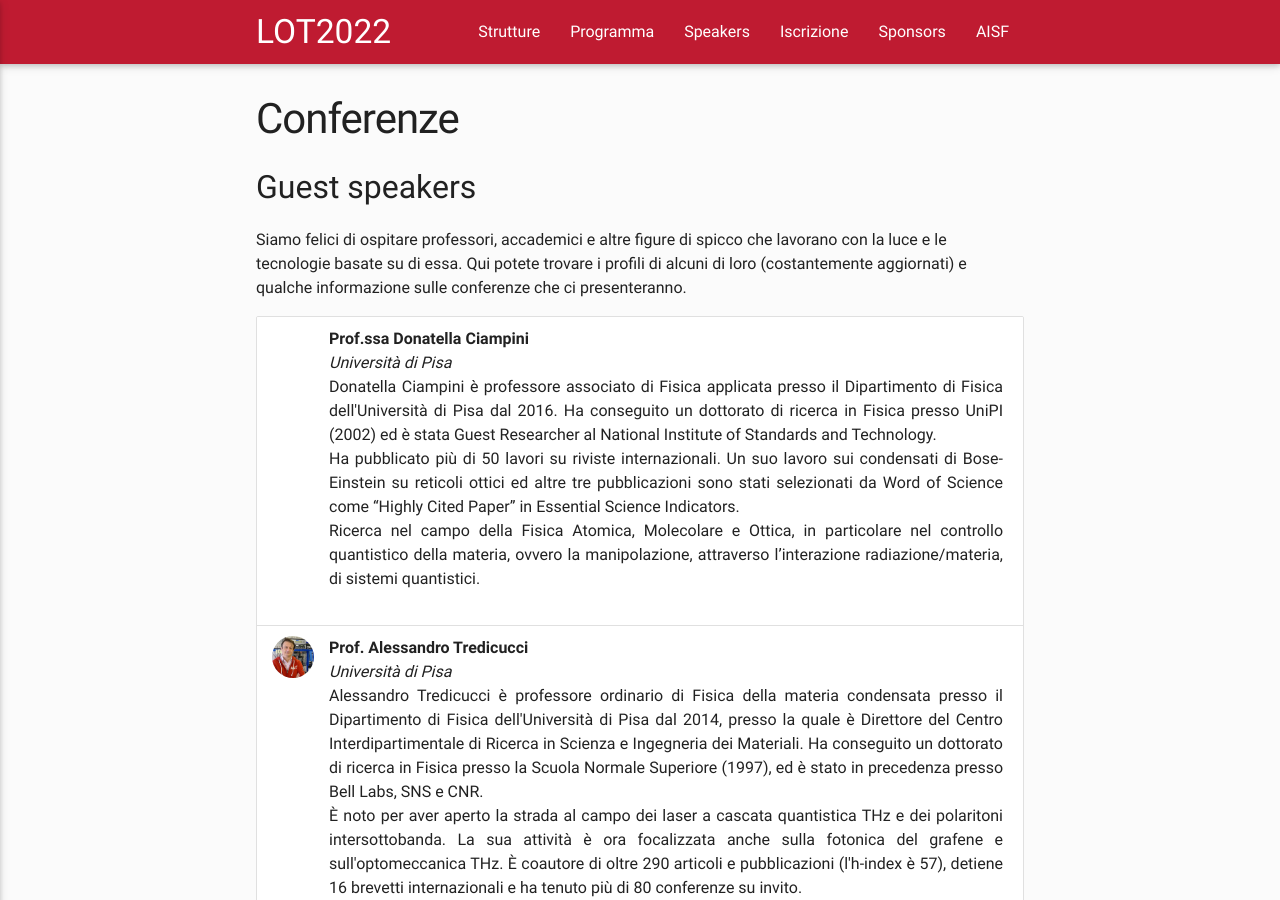
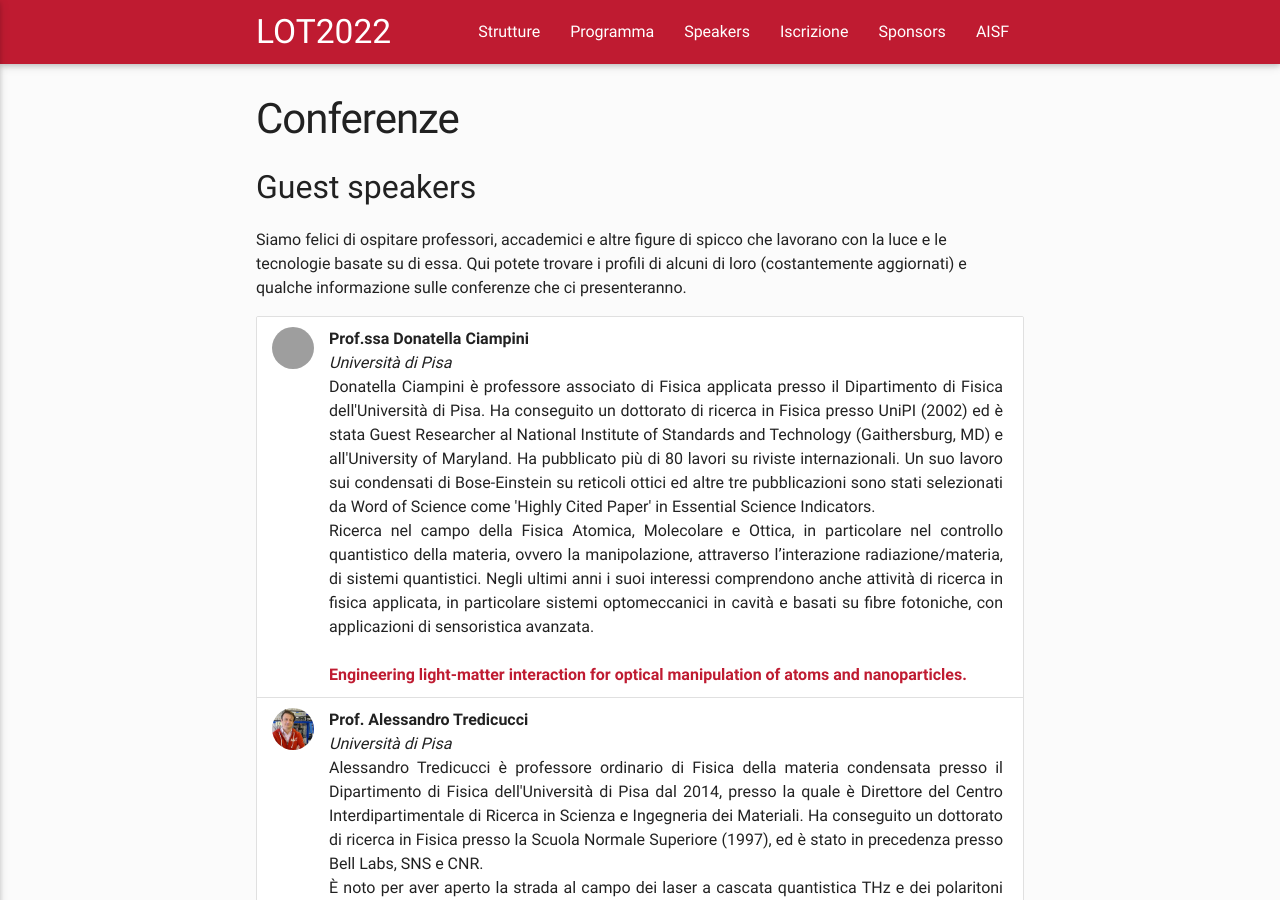
Before and after one commit to ai-sf/lot22, a Jekyll site: the page built from speaker.html, in a window 1280 px wide and 900 px high. Built offline with Jekyll 4.4.1, drawn with Linux system fonts in a browser that asks for light colours; nearby versions of some CDN libraries.

Commit message:
ciampini

```diff
--- a/_data/speaker.yml
+++ b/_data/speaker.yml
@@ -4,11 +4,10 @@ content:
 - nome: "Prof.ssa Donatella Ciampini"
   id: ciampini
   uni: "Università di Pisa"
-  img: #"ciampini.jpg"
-  title: ""
-  bio: "Donatella Ciampini è professore associato di Fisica applicata presso il Dipartimento di Fisica dell'Università di Pisa dal 2016. Ha conseguito un dottorato di ricerca in Fisica presso UniPI (2002) ed è stata Guest Researcher al National Institute of Standards and Technology. <br>
-  Ha pubblicato più di 50 lavori su riviste internazionali. Un suo lavoro sui condensati di Bose-Einstein su reticoli ottici ed altre tre pubblicazioni sono stati selezionati da Word of Science come “Highly Cited Paper” in Essential Science Indicators. <br>
-  Ricerca nel campo della Fisica Atomica, Molecolare e Ottica, in particolare nel controllo quantistico della materia, ovvero la manipolazione, attraverso l’interazione radiazione/materia, di sistemi quantistici."
+  img: "ciampini.jpg"
+  title: "Engineering light-matter interaction for optical manipulation of atoms and nanoparticles."
+  bio: "Donatella Ciampini è professore associato di Fisica applicata presso il Dipartimento di Fisica dell'Università di Pisa. Ha conseguito un dottorato di ricerca in Fisica presso UniPI (2002) ed è stata Guest Researcher al National Institute of Standards and Technology (Gaithersburg, MD) e all'University of Maryland. Ha pubblicato più di 80 lavori su riviste internazionali. Un suo lavoro sui condensati di Bose-Einstein su reticoli ottici ed altre tre pubblicazioni sono stati selezionati da Word of Science come 'Highly Cited Paper' in Essential Science Indicators. <br>
+  Ricerca nel campo della Fisica Atomica, Molecolare e Ottica, in particolare nel controllo quantistico della materia, ovvero la manipolazione, attraverso l’interazione radiazione/materia, di sistemi quantistici. Negli ultimi anni i suoi interessi comprendono anche attività di ricerca in fisica applicata, in particolare sistemi optomeccanici in cavità e basati su fibre fotoniche, con applicazioni di sensoristica avanzata."
   abstract: ""
   link:
   slides:
```
Also changed, not shown: 1 other file.
